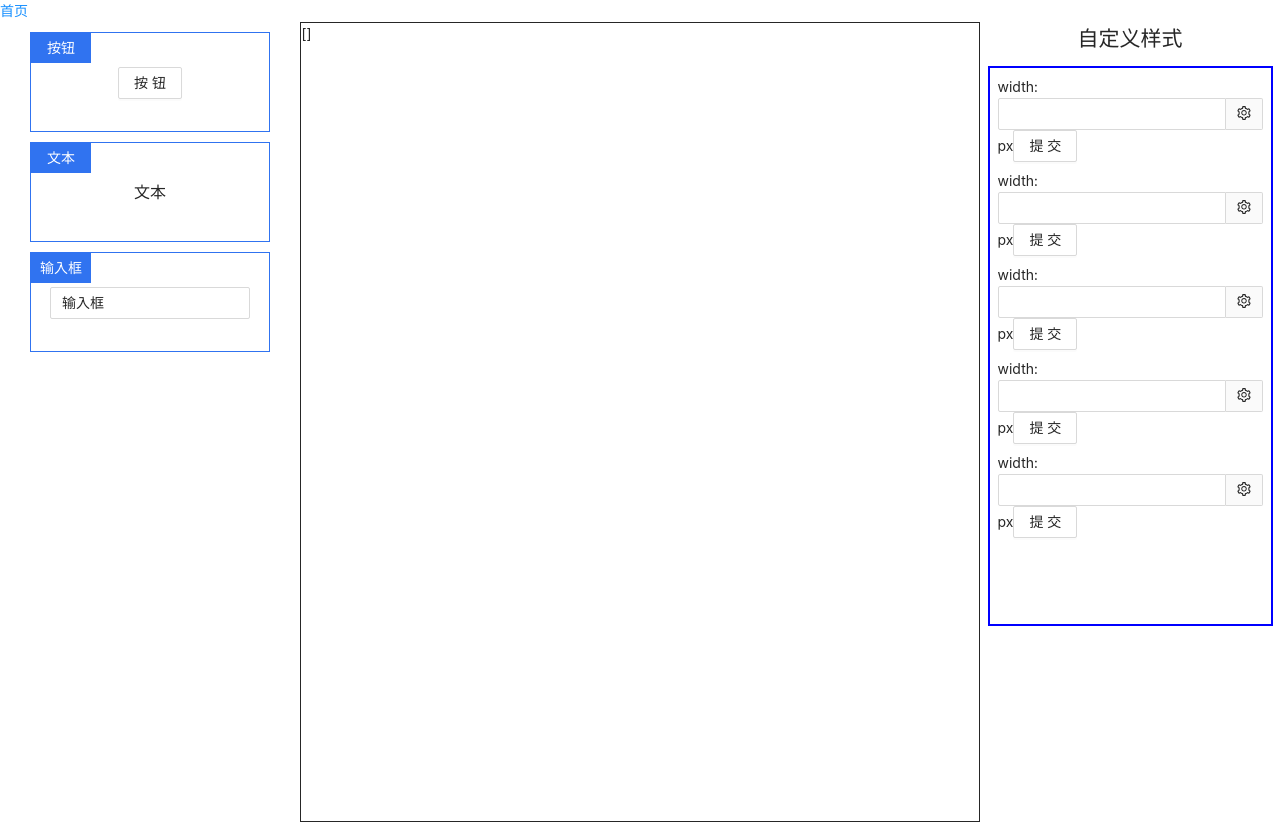
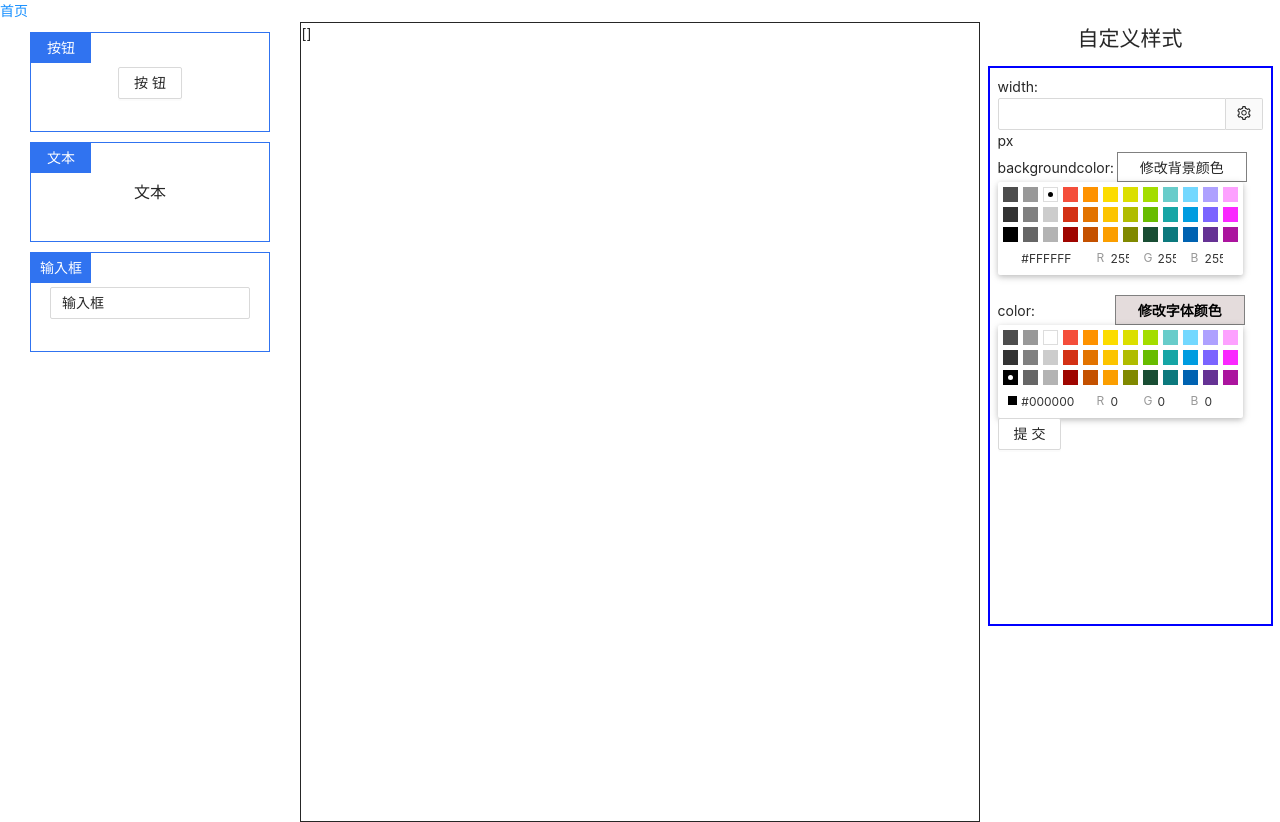
Before and after one commit to alight0205/lowcode, a React (Vite) app: page / in a window 1280 px wide. Built offline with nearby package versions, Linux system fonts and the light colour scheme.

Commit message:
字体颜色和背景颜色

```diff
--- a/package.json
+++ b/package.json
@@ -13,6 +13,7 @@
     "antd": "^4.22.2",
     "less": "^4.1.3",
     "react": "^18.2.0",
+    "react-color": "^2.19.3",
     "react-dom": "^18.2.0",
     "react-redux": "^8.0.2",
     "react-router": "^6.3.0",
--- a/src/pages/home/component/Editor/index.less
+++ b/src/pages/home/component/Editor/index.less
@@ -9,3 +9,26 @@ h2{
     padding:8px;
     overflow-y:auto;
 }
+.bgc{
+    width: 130px;
+    height: 30px;
+    background-color: red;
+    display: inline-block;
+    border: 1px solid grey;
+    text-align: center;
+    line-height: 30px;
+    margin-left: 3px;
+
+}
+.c{
+    width: 130px;
+    height: 30px;
+    background-color: rgb(228, 220, 220);
+    display: inline-block;
+    border: 1px solid grey;
+    text-align: center;
+    line-height: 30px;
+    margin-left: 80px;
+    font-weight: 700;
+    margin-top:20px;
+}
--- a/src/pages/home/component/Editor/index.tsx
+++ b/src/pages/home/component/Editor/index.tsx
@@ -2,8 +2,10 @@ import React, { useState } from "react";
 import { useSelector, useDispatch } from 'react-redux'
 import { CompItem_Workbanch, } from '../../../../utils/interface'
 import { SettingOutlined } from '@ant-design/icons';
-import { Button, InputNumber, Space } from 'antd';
+import {
+  Button, InputNumber, Space,} from 'antd';
 import { changeElement } from '../../../../store/slices/workbanchList'
+import { CompactPicker } from 'react-color';
 import './index.less'
 type State = {
   workbanchList: {
@@ -12,18 +14,18 @@ type State = {
   },
 }
 const ComponentEdit: React.FC = () => {
+  const [width, setWidth] = useState(0)
+  const [color, setColor] = useState('black')
+  const [backgroundcolor, setbackgroundColor] = useState('#fff')
+  const [flag,setFlag]=useState(true)
   const dispatch = useDispatch()
   const EditInfo: any = useSelector<State>(state => state.workbanchList.activeItem);
   const changValue = (e:any) => {
-    // console.log(e.target.value)
     setWidth(e.target.value)
-    // console.log(width)
     e.target.value=''
   }
   const onSubmit = () => {
     console.log(width)
-    // setId(componentId)
-    // console.log(id)
     dispatch( changeElement(
       {
         id:EditInfo.id,
@@ -35,48 +37,66 @@ const ComponentEdit: React.FC = () => {
             style:
             {
               ...EditInfo.args.style,
-               width:width+'px'
+              width: width + 'px',
+              backgroundColor: backgroundcolor,
+              color:color,
 
             }
           }
         }
       }))
+    setbackgroundColor('#fff')
+    setColor('black')
   }
-  const [width, setWidth] = useState(0)
-  // const [id, setId] = useState(0)
+  const onChangeColor = (colorObj:any) => {
+    setColor(colorObj.hex)
+  }
+  // 控制颜色选择器的显示和隐藏
+  const controlColor = () => {
+   setFlag(!flag)
+  }
+
+  const onChangeCompeleteColor= (colorObj: any) => {
+
+    console.log(colorObj)
+  }
+  const onChangebackgroundColor: any = (colorObj: any) => {
+    setbackgroundColor(colorObj.hex)
+  }
+  const onChangeCompeletebackgroundColor: any = (colorObj: any)=>{
+    console.log(colorObj)
+  }
+
   if (EditInfo) {
     console.log(EditInfo.args.style.width)
     var aaa: any = parseFloat(EditInfo.args.style.width)
-    console.log(EditInfo.id)
-    // var componentId=EditInfo.id
+    var defaultColor:any=EditInfo.args.style.color
+    console.log(EditInfo.args.style)
+    console.log(defaultColor)
   }
   else {
     console.log(EditInfo)
   }
   return <div className="component-edit-container">
-    {/* {JSON.stringify(EditInfo)} */}
     <h2>自定义样式</h2>
     <div className="style">
-
-
       <Space direction="vertical">
-      <span>width:  <InputNumber addonAfter={<SettingOutlined />} placeholder={EditInfo ? aaa.toString() : undefined} onBlur={(e) => changValue(e)} />px
-        <Button onClick={() => onSubmit()}>提交</Button>
+        <span>width:  <InputNumber addonAfter={<SettingOutlined />} placeholder={EditInfo ? aaa.toString() : undefined} onBlur={(e) => changValue(e)} />px
         </span>
-        <span>width:  <InputNumber addonAfter={<SettingOutlined />} placeholder={EditInfo ? aaa.toString() : undefined} onBlur={(e) => changValue(e)} />px
-        <Button onClick={() => onSubmit()}>提交</Button>
-        </span>
-        <span>width:  <InputNumber addonAfter={<SettingOutlined />} placeholder={EditInfo ? aaa.toString() : undefined} onBlur={(e) => changValue(e)} />px
-        <Button onClick={() => onSubmit()}>提交</Button>
-        </span>
-        <span>width:  <InputNumber addonAfter={<SettingOutlined />} placeholder={EditInfo ? aaa.toString() : undefined} onBlur={(e) => changValue(e)} />px
-        <Button onClick={() => onSubmit()}>提交</Button>
-        </span>
-        <span>width:  <InputNumber addonAfter={<SettingOutlined />} placeholder={EditInfo ? aaa.toString() : undefined} onBlur={(e) => changValue(e)} />px
-        <Button onClick={() => onSubmit()}>提交</Button>
+      </Space>
+      <span>
+        backgroundcolor:
+        <div className="bgc" style={{ backgroundColor: backgroundcolor }} onClick={() => controlColor}>修改背景颜色</div>
+        <div className="colorControl" >   <CompactPicker color={backgroundcolor} onChange={onChangebackgroundColor} onChangeComplete={onChangeCompeletebackgroundColor} /> </div>
       </span>
-    </Space>
-
+      <span>
+        color:
+        <div className="c" style={{
+          color:color
+        }} onClick={() => controlColor}>修改字体颜色</div>
+        <div className="colorControl" >   <CompactPicker color={color} onChange={onChangeColor} onChangeComplete={onChangeCompeleteColor} /> </div>
+       </span>
+       <Button onClick={() => onSubmit()}>提交</Button>
   </div>
 
   </div>;
--- /dev/null
+++ b/src/types/react-color.ts
@@ -0,0 +1 @@
+declare module 'react-color';
```
Also changed, not shown: 1 other file (tests, documents, lock files or other folders).
